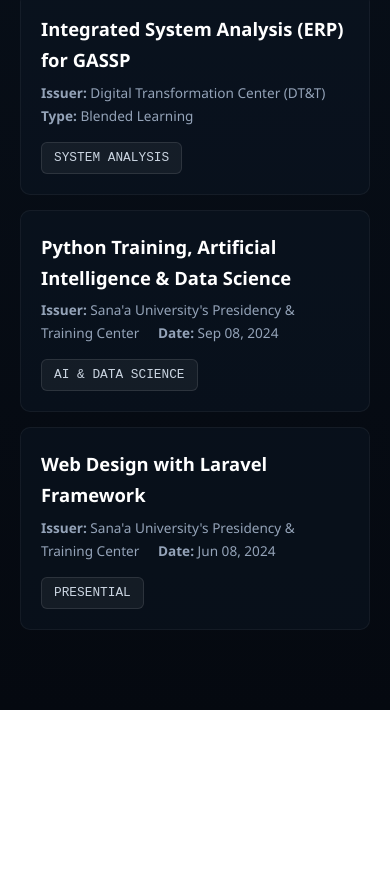
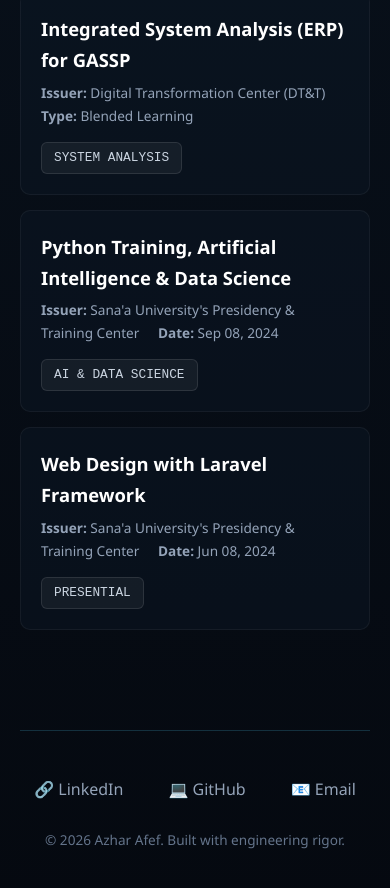
Before and after one commit to AAA4040/aaa4040.github.io, a plain HTML site: page index.html in a window 390 px wide. Shown: the part 4594-5482 px from the top of the page. Before the commit the page ends 5304 px from the top, so only its background shows below. Drawn offline with Linux system fonts and the light colour scheme.

Commit message:
feat: finalize portfolio architecture with responsive footer and verified credentials

```diff
--- a/index.html
+++ b/index.html
@@ -16,7 +16,6 @@
             --card-bg: rgba(13, 27, 42, 0.4);
             --border-color: rgba(76, 201, 240, 0.2);
             --gold-accent: #c5a059;
-            /* لون ذهبي ناعم لتمييز الشهادة الكبرى */
         }
 
         body {
@@ -194,7 +193,6 @@
             padding: 20px;
         }
 
-        /* تنسيق قسم الشهادات الجديد */
         .certifications-list {
             display: flex;
             flex-direction: column;
@@ -211,18 +209,11 @@
             align-items: center;
             flex-wrap: wrap;
             gap: 15px;
-            transition: all 0.3s ease;
-        }
-
-        .cert-card:hover {
-            border-color: rgba(255, 255, 255, 0.1);
-            background: rgba(13, 27, 42, 0.6);
         }
 
         .cert-card.featured {
             border: 1px solid rgba(197, 160, 89, 0.3);
             background: linear-gradient(145deg, rgba(20, 25, 35, 0.6) 0%, rgba(13, 27, 42, 0.4) 100%);
-            box-shadow: 0 5px 20px rgba(197, 160, 89, 0.05);
         }
 
         .cert-info h3 {
@@ -259,6 +250,45 @@
             background: rgba(197, 160, 89, 0.1);
             border-color: var(--gold-accent);
             color: var(--gold-accent);
+        }
+
+        /* تنسيق قسم التذييل المهني المضاف حديثاً */
+        footer {
+            margin-top: 60px;
+            padding: 40px 0 20px 0;
+            border-top: 1px solid var(--border-color);
+            text-align: center;
+        }
+
+        .footer-links {
+            display: flex;
+            justify-content: center;
+            gap: 25px;
+            margin-bottom: 20px;
+            flex-wrap: wrap;
+        }
+
+        .footer-link {
+            color: #94a3b8;
+            text-decoration: none;
+            font-size: 1rem;
+            font-weight: 500;
+            display: flex;
+            align-items: center;
+            gap: 8px;
+            transition: all 0.3s ease;
+            padding: 5px 10px;
+            border-radius: 6px;
+        }
+
+        .footer-link:hover {
+            color: var(--cyan-accent);
+            background: rgba(76, 201, 240, 0.05);
+        }
+
+        .footer-credits {
+            font-size: 0.85rem;
+            color: #64748b;
         }
     </style>
 </head>
@@ -388,12 +418,10 @@
             </div>
         </section>
 
-        <!-- قسم الشهادات الجديد والذكي المدمج بناءً على تعديلك المحترف -->
+        <!-- Certifications Section -->
         <section id="certifications">
             <h2>Certifications</h2>
             <div class="certifications-list">
-
-                <!-- 1. الشهادة الكبرى لـ IBM المميزة بلون ذهبي ناعم -->
                 <div class="cert-card featured">
                     <div class="cert-info">
                         <h3>IBM Back-End Development Professional Certificate</h3>
@@ -404,8 +432,6 @@
                     </div>
                     <div class="cert-badge">Online Professional (11 Courses Bundled)</div>
                 </div>
-
-                <!-- 2. شهادة هندسة الأنظمة وتحليلها -->
                 <div class="cert-card">
                     <div class="cert-info">
                         <h3>Integrated System Analysis (ERP) for GASSP</h3>
@@ -416,8 +442,6 @@
                     </div>
                     <div class="cert-badge">System Analysis</div>
                 </div>
-
-                <!-- 3. شهادة الذكاء الاصطناعي وبايثون من جامعة صنعاء -->
                 <div class="cert-card">
                     <div class="cert-info">
                         <h3>Python Training, Artificial Intelligence & Data Science</h3>
@@ -428,8 +452,6 @@
                     </div>
                     <div class="cert-badge">AI & Data Science</div>
                 </div>
-
-                <!-- 4. شهادة تصميم الويب بـ لارافيل حضورياً -->
                 <div class="cert-card">
                     <div class="cert-info">
                         <h3>Web Design with Laravel Framework</h3>
@@ -440,9 +462,21 @@
                     </div>
                     <div class="cert-badge">Presential</div>
                 </div>
-
             </div>
         </section>
+
+        <!-- قسم التذييل المهني الجديد (Footer) -->
+        <footer>
+            <div class="footer-links">
+                <a href="https://linkedin.com/in/azhar-afef-728895399" class="footer-link" target="_blank">🔗
+                    LinkedIn</a>
+                <a href="https://github.com/AAA4040" class="footer-link" target="_blank">💻 GitHub</a>
+                <a href="mailto:azharalafef@gmail.com" class="footer-link">📧 Email</a>
+            </div>
+            <div class="footer-credits">
+                &copy; 2026 Azhar Afef. Built with engineering rigor.
+            </div>
+        </footer>
     </div>
 
 </body>
```
